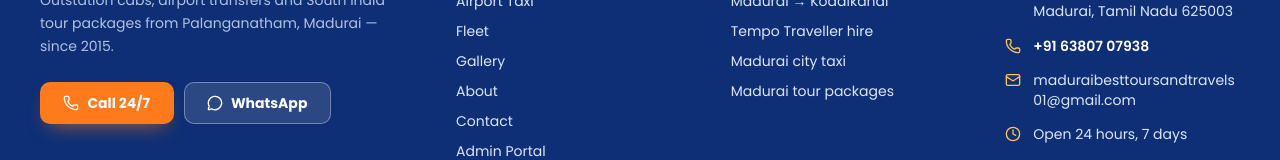
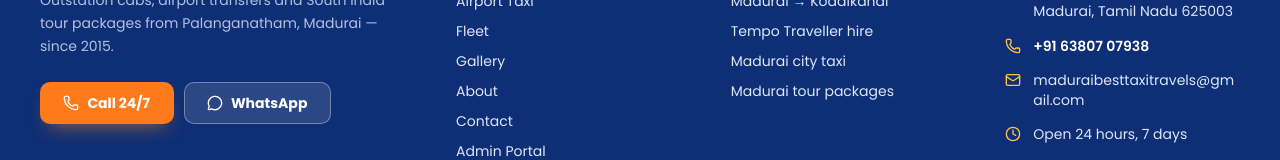
Before and after one commit to JIDENDRAN/taxi_travels, a React (Vite) app in the folder best-fe/: page / in a window 1280 px wide. Shown: the part 4435-4595 px from the top of the page. Built offline with nearby package versions, Linux system fonts and the light colour scheme; no server answers.

Commit message:
feat: update official email address to maduraibesttaxitravels@gmail.com

```diff
--- a/best-fe/index.html
+++ b/best-fe/index.html
@@ -80,7 +80,7 @@
     "logo": "https://www.maduraibesttoursandtravels.in/logo.jpeg",
     "image": "https://www.maduraibesttoursandtravels.in/logo.jpeg",
     "telephone": "+91 63807 07938",
-    "email": "maduraibesttoursandtravels01@gmail.com",
+    "email": "maduraibesttaxitravels@gmail.com",
     "priceRange": "₹₹",
     "foundingDate": "2015",
     "paymentAccepted": "Cash, Credit Card, GPay, PhonePe, UPI",
--- a/best-fe/src/components/Footer.jsx
+++ b/best-fe/src/components/Footer.jsx
@@ -34,9 +34,9 @@ const Footer = () => {
                 <Phone className="w-4 h-4 text-yellow-500" />
                 +91 63807 07938
               </a>
-              <a href="mailto:maduraibesttoursandtravels01@gmail.com" className="flex items-center gap-2 text-sm hover:text-yellow-500 transition-colors">
+              <a href="mailto:maduraibesttaxitravels@gmail.com" className="flex items-center gap-2 text-sm hover:text-yellow-500 transition-colors">
                 <Mail className="w-4 h-4 text-yellow-500" />
-                maduraibesttoursandtravels01@gmail.com
+                maduraibesttaxitravels@gmail.com
               </a>
             </div>
             <div className="flex space-x-4">
@@ -86,7 +86,7 @@ const Footer = () => {
               </li>
               <li className="flex items-start gap-3">
                 <Mail className="w-5 h-5 text-yellow-500 shrink-0 mt-0.5" />
-                <span className="text-sm">maduraibesttoursandtravels01@gmail.com</span>
+                <span className="text-sm">maduraibesttaxitravels@gmail.com</span>
               </li>
               <li className="flex items-start gap-3">
                 <MapPin className="w-5 h-5 text-yellow-500 shrink-0 mt-0.5" />
--- a/best-fe/src/data/site.js
+++ b/best-fe/src/data/site.js
@@ -28,7 +28,7 @@ export const SITE = {
   phoneHref: 'tel:+916380707938',
   whatsappNumber: '916380707938',
   whatsappHref: 'https://wa.me/916380707938',
-  email: 'maduraibesttoursandtravels01@gmail.com',
+  email: 'maduraibesttaxitravels@gmail.com',
   addressLines: ['No. 18, Kovalan Nagar Last', 'Muniyandi Street, Palanganatham', 'Madurai, Tamil Nadu 625003'],
   since: 2015,
   googleReviewsUrl: 'https://search.google.com/local/reviews?placeid=ChIJyXG_6UZaADsR0Lq9mO32ZYo',
--- a/best-fe/src/pages/PrivacyPolicy.jsx
+++ b/best-fe/src/pages/PrivacyPolicy.jsx
@@ -38,7 +38,7 @@ export default function PrivacyPolicy() {
         <section>
           <h2>5. Contact Us</h2>
           <p>If you have any questions about this Privacy Policy, please contact us at:</p>
-          <p>maduraibesttoursandtravels01@gmail.com</p>
+          <p><a href="mailto:maduraibesttaxitravels@gmail.com" className="text-forest-700 underline font-semibold">maduraibesttaxitravels@gmail.com</a></p>
         </section>
 
           </div>
--- a/best-fe/src/pages/TermsAndConditions.jsx
+++ b/best-fe/src/pages/TermsAndConditions.jsx
@@ -32,7 +32,7 @@ export default function TermsAndConditions() {
         <section>
           <h2>5. Contact Us</h2>
           <p>If you have any questions about these Terms, please contact us at:</p>
-          <p>maduraibesttoursandtravels01@gmail.com</p>
+          <p><a href="mailto:maduraibesttaxitravels@gmail.com" className="text-forest-700 underline font-semibold">maduraibesttaxitravels@gmail.com</a></p>
         </section>
 
           </div>
```
